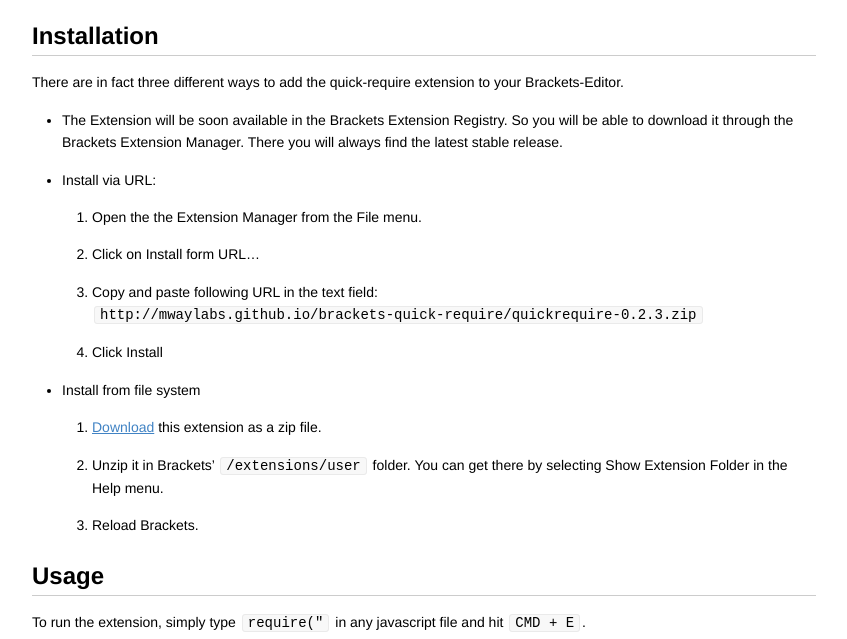
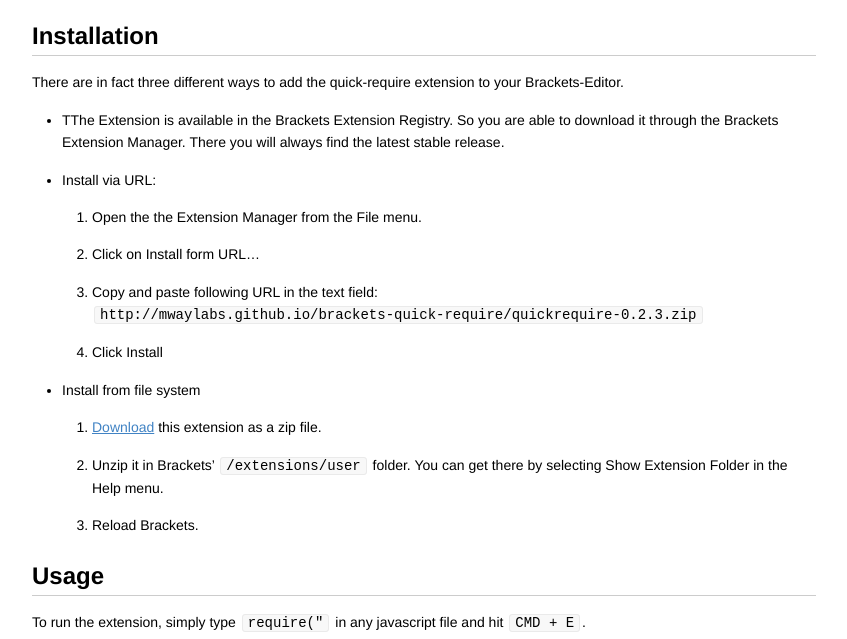
Before and after one commit to mwaylabs/brackets-quick-require, a plain HTML site: page index.html in a window 1280 px wide. Shown: the part 161-800 px from the top of the page, without its empty margins (216-1063 px from the left). Drawn offline with Linux system fonts and the light colour scheme.

Commit message:
update readme

```diff
--- a/index.html
+++ b/index.html
@@ -20,7 +20,7 @@
 <p>There are in fact three different ways to add the quick-require extension to your Brackets-Editor.</p>
 
 <ul>
-<li><p>The Extension will be soon available in the Brackets Extension Registry. So you will be able to download it through the Brackets Extension Manager. There you will always find the latest stable release.</p></li>
+<li><p>TThe Extension is available in the Brackets Extension Registry. So you are able to download it through the Brackets Extension Manager. There you will always find the latest stable release.</p></li>
 <li><p>Install via URL:</p>
 
 <ol><li>Open the the Extension Manager from the File menu.</li>
```
